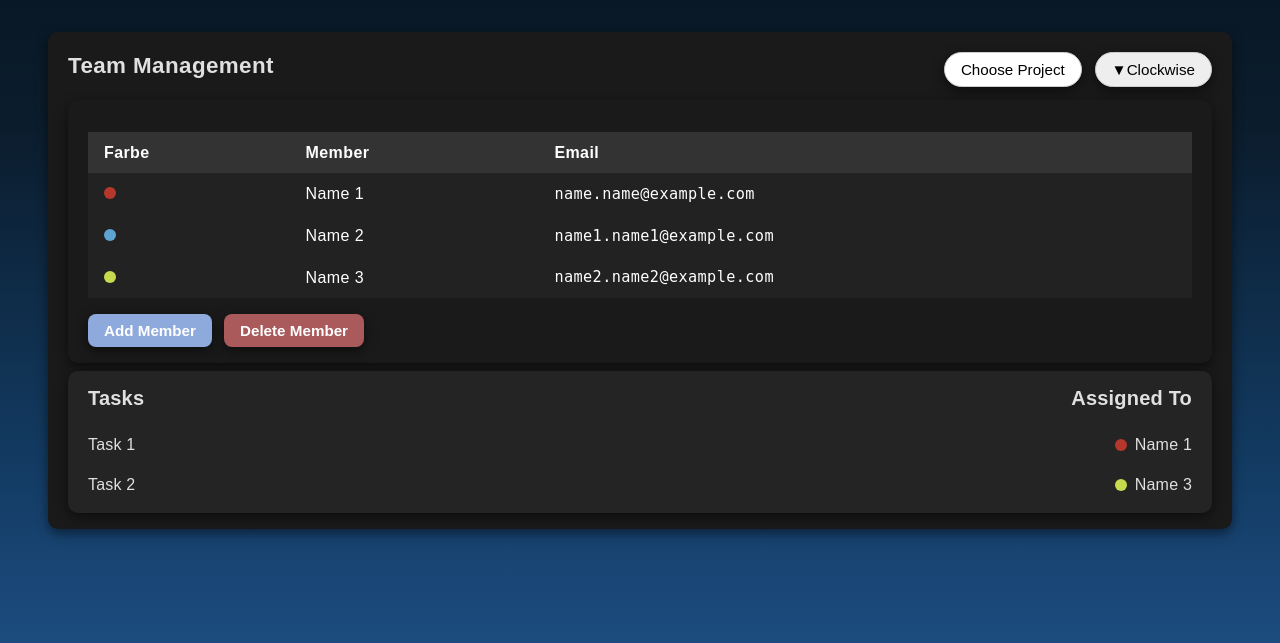
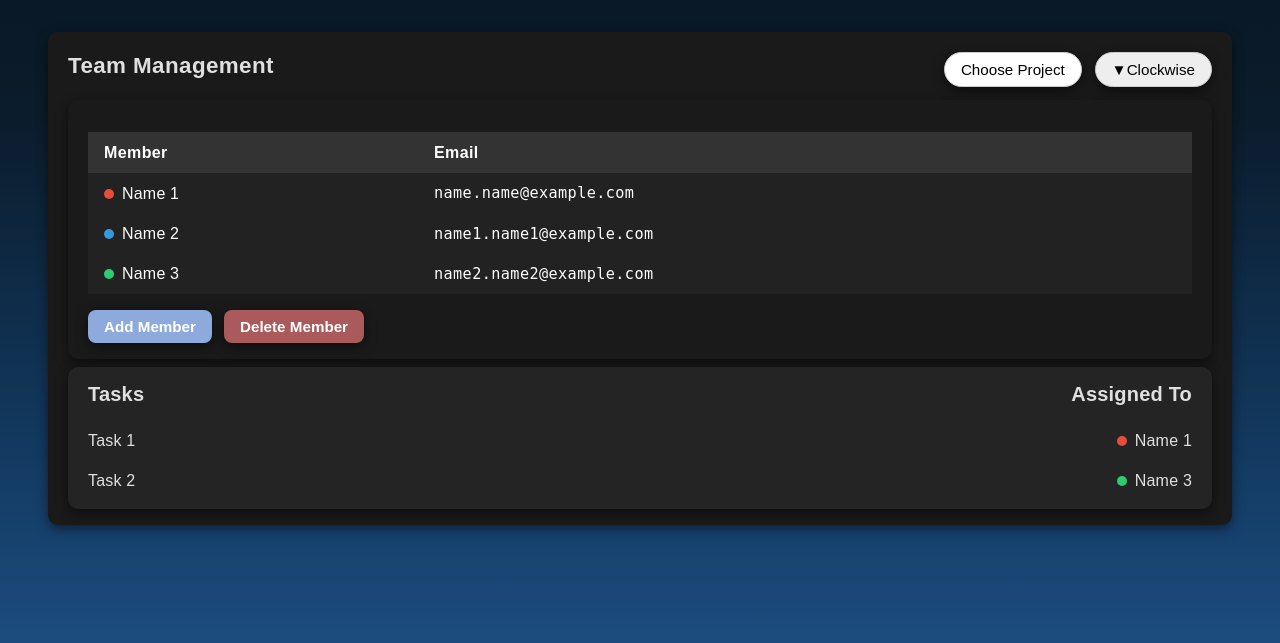
Before and after one commit to JairGutierrez-01/Clockwise, a Flask app: page /teams in a window 1280 px wide. Shown: the part 119-762 px from the top of the page. Run offline with Flask 3, Linux system fonts and the light colour scheme; parts of the project's set-up code (start-up, migrations or seed data) failed here and were passed over.

Commit message:
edit teams seite

```diff
--- a/frontend/templates/teams.html
+++ b/frontend/templates/teams.html
@@ -38,6 +38,23 @@
         color: white;
         vertical-align: middle;
       }
+
+      .name-with-dot {
+        display: flex;
+        align-items: center;
+        gap: 0.5rem;
+      }
+
+      .dot {
+        width: 10px;
+        height: 10px;
+        border-radius: 50%;
+        display: inline-block;
+      }
+
+      .dot.red { background-color: #e74c3c; }
+      .dot.blue { background-color: #3498db; }
+      .dot.green { background-color: #2ecc71; }
     </style>
   </head>
   <body class="dark-mode">
@@ -57,25 +74,21 @@
           <table class="member-table">
             <thead>
               <tr>
-                <th>Farbe</th>
                 <th>Member</th>
                 <th>Email</th>
               </tr>
             </thead>
             <tbody>
               <tr>
-                <td><span class="dot red"></span></td>
-                <td>Name 1</td>
+                <td><span class="name-with-dot"><span class="dot red"></span>Name 1</span></td>
                 <td class="email">name.name@example.com</td>
               </tr>
               <tr>
-                <td><span class="dot blue"></span></td>
-                <td>Name 2</td>
+                <td><span class="name-with-dot"><span class="dot blue"></span>Name 2</span></td>
                 <td class="email">name1.name1@example.com</td>
               </tr>
               <tr>
-                <td><span class="dot green"></span></td>
-                <td>Name 3</td>
+                <td><span class="name-with-dot"><span class="dot green"></span>Name 3</span></td>
                 <td class="email">name2.name2@example.com</td>
               </tr>
             </tbody>
@@ -87,7 +100,6 @@
           </div>
         </div>
 
-        <!-- TASK SECTION BLEIBT GLEICH -->
         <div class="task-section card">
           <div class="table-header">
             <span>Tasks</span>
```
